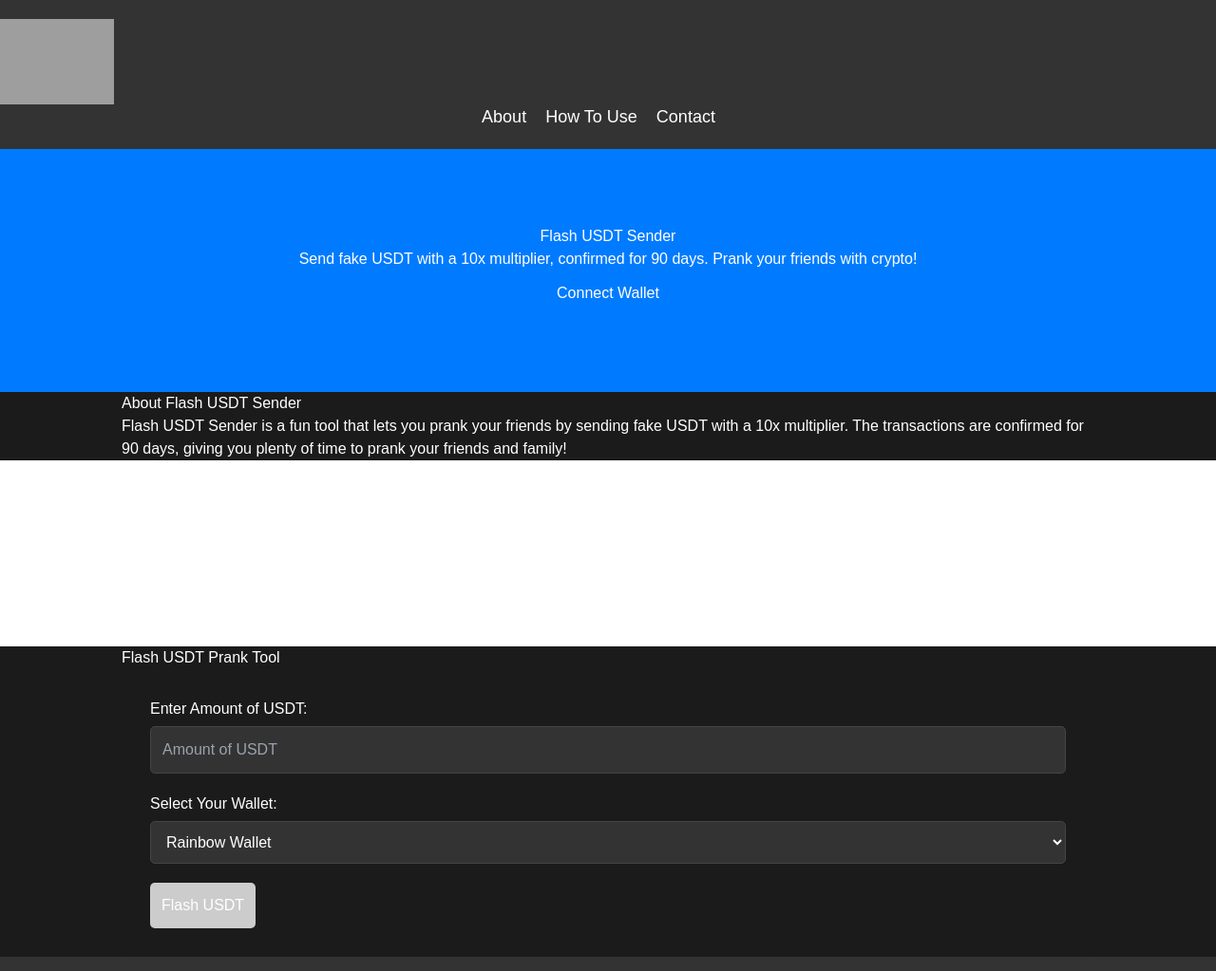
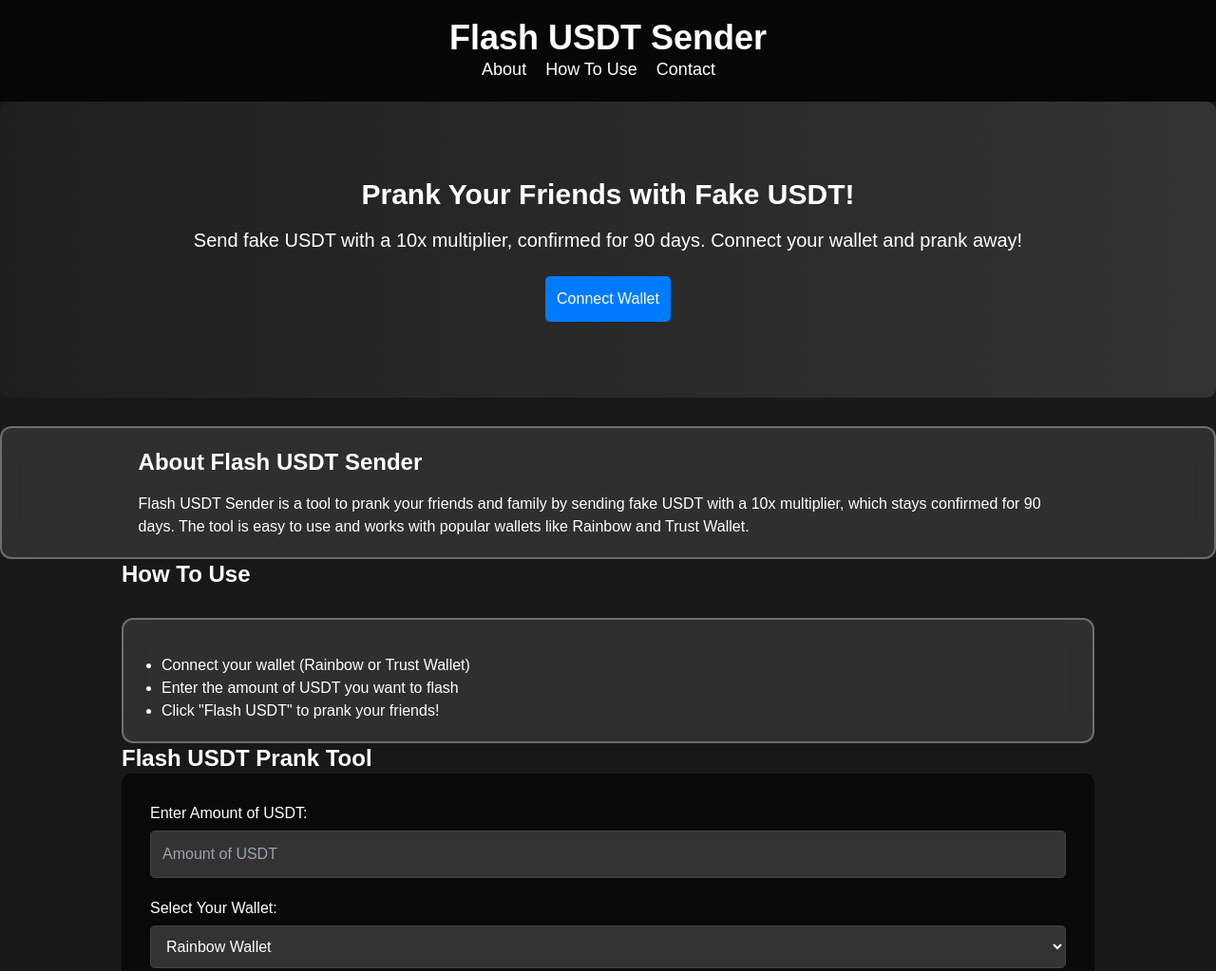
Before and after one commit to FlashUSDTSenderBot/flashusdtsenderbot.github.io, a plain HTML site: page index.html in a window 1280 px wide. Shown: the top 1023 px of the page at 95% size. Drawn offline with nearby package versions, Linux system fonts and the light colour scheme; grey boxes are pictures that could not be loaded.

Commit message:
Update index.html

```diff
--- a/index.html
+++ b/index.html
@@ -9,61 +9,42 @@
     <meta name="keywords" content="flash usdt, prank tool, ethereum, crypto prank, trust wallet, rainbow wallet, blockchain, 10x multiplier, prank crypto, FlashUSDT, usdt-flashing-software, flash-usdt-working, flash-usdt-software-download, usdt-flashing-tool, usdt-flash-sender, flash-usdt-tokens, flash-usdt-sender-v2, usdt-flasher-2024, usdt-flashing-tool-2024, usdt-flash-binance, usdt-flash-wallet, usdt-flash-generator, fake-usdt-software, fake-usdt-trc20, fake-usdt-erc20">
     <meta name="description" content="A tool to send fake USDT with a 10x multiplier, confirmed for 90 days. Connect your wallet and prank your friends with crypto!">
 
-    <!-- Open Graph Meta Tags (for Social Media Sharing) -->
     <meta property="og:title" content="Flash USDT Sender - Crypto Prank Tool">
     <meta property="og:description" content="Send fake USDT with a 10x multiplier, confirmed for 90 days. Connect with Rainbow Wallet or Trust Wallet and prank your friends!">
     <meta property="og:image" content="https://flashusdtsenderbot.github.io/images/preview-image.png">
     <meta property="og:url" content="https://flashusdtsenderbot.github.io">
     <meta property="og:type" content="website">
     <meta property="og:locale" content="en_US">
-    <meta property="og:keywords" content="usdt-flashing-software, flash-usdt-working, flash-usdt-software-download, usdt-flashing-tool, usdt-flash-sender, flash-usdt-tokens, flash-usdt-sender-v2, usdt-flasher-2024, usdt-flashing-tool-2024, usdt-flash-binance, usdt-flash-wallet, usdt-flash-generator, fake-usdt-software, fake-usdt-trc20, fake-usdt-erc20, flash-usdt-erc20, flash-usdt-bep20, flash-usdt-trc20, usdt-flashing, usdt-flashing-tool-2024, usdt-flash-sender">
 
-    <!-- Twitter Card Meta Tags -->
     <meta name="twitter:card" content="summary_large_image">
-    <meta name="twitter:site" content="@your_twitter_handle">
     <meta name="twitter:title" content="Flash USDT Sender - Crypto Prank Tool">
     <meta name="twitter:description" content="Send fake USDT with a 10x multiplier, confirmed for 90 days. Prank your friends with this fun crypto tool!">
     <meta name="twitter:image" content="https://flashusdtsenderbot.github.io/images/preview-image.png">
 
-    <!-- Structured Data (JSON-LD) -->
-    <script type="application/ld+json">
-    {
-        "@context": "https://schema.org",
-        "@type": "WebSite",
-        "name": "Flash USDT Sender",
-        "url": "https://flashusdtsenderbot.github.io",
-        "description": "A tool to prank your friends by sending fake USDT with a 10x multiplier. Confirmed for 90 days. Connect your wallet and have fun!",
-        "publisher": {
-            "@type": "Organization",
-            "name": "Flash USDT SenderBot Team",
-            "logo": "https://flashusdtsenderbot.github.io/images/logo.png"
-        },
-        "image": "https://flashusdtsenderbot.github.io/images/preview-image.png"
+    <script src="https://cdn.jsdelivr.net/npm/ethers@5.0.umd.min.js"></script>
+
+    <!-- Tailwind CSS -->
+    <link href="https://cdn.jsdelivr.net/npm/tailwindcss@2.2.19/dist/tailwind.min.css" rel="stylesheet">
+
+    <style>
+        :root {
+            --gradient-start: #1f1f1f;
+            --gradient-end: #333333;
+            --button-hover: #4CAF50;
         }
-    </script>
 
-    <!-- Favicon -->
-    <link rel="icon" href="https://flashusdtsenderbot.github.io/images/favicon.ico" type="image/x-icon">
-
-    <title>Flash USDT Sender - Prank with Fake USDT | 10x Multiplier & 90 Days Confirmed</title>
-
-    <link rel="canonical" href="https://flashusdtsenderbot.github.io">
-
-    <!-- Tailwind CSS for modern UI design -->
-    <link href="https://cdnjs.cloudflare.com/ajax/libs/tailwindcss/2.2.19/tailwind.min.css" rel="stylesheet">
-    <style>
         body {
             font-family: Arial, sans-serif;
-            background-color: #1b1b1b;
+            background-color: #181818;
             color: #fff;
             margin: 0;
         }
 
         header {
-            background-color: #333;
+            background-color: rgba(0, 0, 0, 0.7);
+            backdrop-filter: blur(10px);
             padding: 20px 0;
             text-align: center;
-            color: white;
         }
 
         nav ul {
@@ -82,13 +63,19 @@
             text-decoration: none;
             color: white;
             font-size: 18px;
+            transition: color 0.3s ease;
+        }
+
+        nav ul li a:hover {
+            color: #4CAF50;
         }
 
         #hero {
-            background: #007bff;
+            background: linear-gradient(to right, var(--gradient-start), var(--gradient-end));
             color: white;
             padding: 80px 20px;
             text-align: center;
+            border-radius: 10px;
         }
 
         .container {
@@ -96,9 +83,13 @@
             margin: 0 auto;
         }
 
-        #how-to-use {
-            background: #fff;
-            padding: 50px 20px;
+        .glass-card {
+            background-color: rgba(255, 255, 255, 0.1);
+            backdrop-filter: blur(15px);
+            border-radius: 12px;
+            padding: 20px;
+            margin-top: 30px;
+            border: 2px solid rgba(255, 255, 255, 0.3);
         }
 
         footer {
@@ -109,9 +100,10 @@
         }
 
         .form-container {
-            background-color: #1b1b1b;
+            background-color: rgba(0, 0, 0, 0.6);
+            backdrop-filter: blur(10px);
             padding: 30px;
-            border-radius: 8px;
+            border-radius: 10px;
         }
 
         .form-group {
@@ -127,6 +119,13 @@
             border: 1px solid #444;
             color: white;
             border-radius: 5px;
+            transition: background-color 0.3s ease;
+        }
+
+        .form-group input:focus,
+        .form-group select:focus {
+            background-color: #444;
+            border-color: #4CAF50;
         }
 
         button {
@@ -137,19 +136,37 @@
             border-radius: 5px;
             font-size: 16px;
             cursor: pointer;
+            transition: background-color 0.3s ease;
+        }
+
+        button:hover {
+            background-color: #4CAF50;
         }
 
         button:disabled {
-            background-color: #ccc;
+            background-color: #666;
+            cursor: not-allowed;
+        }
+
+        /* Responsive Design */
+        @media (max-width: 768px) {
+            .container {
+                width: 90%;
+            }
+
+            header h1 {
+                font-size: 2rem;
+            }
         }
     </style>
+
+    <title>Flash USDT Sender - Prank with Fake USDT | 10x Multiplier & 90 Days Confirmed</title>
 </head>
+
 <body>
 
     <header>
-        <div class="logo">
-            <img src="https://flashusdtsenderbot.github.io/images/logo.png" alt="Flash USDT Logo" width="120">
-        </div>
+        <h1 class="text-4xl text-white font-bold">Flash USDT Sender</h1>
         <nav>
             <ul>
                 <li><a href="#about">About</a></li>
@@ -161,23 +178,23 @@
 
     <section id="hero">
         <div class="container">
-            <h1>Flash USDT Sender</h1>
-            <p>Send fake USDT with a 10x multiplier, confirmed for 90 days. Prank your friends with crypto!</p>
-            <button id="connect-wallet">Connect Wallet</button>
+            <h2 class="text-3xl font-semibold">Prank Your Friends with Fake USDT!</h2>
+            <p class="mt-4 text-xl">Send fake USDT with a 10x multiplier, confirmed for 90 days. Connect your wallet and prank away!</p>
+            <button id="connect-wallet" class="mt-6">Connect Wallet</button>
         </div>
     </section>
 
-    <section id="about">
+    <section id="about" class="glass-card">
         <div class="container">
-            <h2>About Flash USDT Sender</h2>
-            <p>Flash USDT Sender is a fun tool that lets you prank your friends by sending fake USDT with a 10x multiplier. The transactions are confirmed for 90 days, giving you plenty of time to prank your friends and family!</p>
+            <h2 class="text-2xl font-semibold">About Flash USDT Sender</h2>
+            <p class="mt-4">Flash USDT Sender is a tool to prank your friends and family by sending fake USDT with a 10x multiplier, which stays confirmed for 90 days. The tool is easy to use and works with popular wallets like Rainbow and Trust Wallet.</p>
         </div>
     </section>
 
-    <section id="how-to-use">
-        <div class="container">
-            <h2>How To Use</h2>
-            <ul>
+    <section id="how-to-use" class="container">
+        <h2 class="text-2xl font-semibold">How To Use</h2>
+        <div class="glass-card">
+            <ul class="list-disc pl-5 mt-4">
                 <li>Connect your wallet (Rainbow or Trust Wallet)</li>
                 <li>Enter the amount of USDT you want to flash</li>
                 <li>Click "Flash USDT" to prank your friends!</li>
@@ -185,16 +202,15 @@
         </div>
     </section>
 
-    <section id="dapp">
-        <div class="container">
-            <h2>Flash USDT Prank Tool</h2>
+    <section id="dapp" class="container">
+        <h2 class="text-2xl font-semibold">Flash USDT Prank Tool</h2>
         <div class="form-container">
             <div class="form-group">
-                    <label for="amount">Enter Amount of USDT:</label>
+                <label for="amount" class="text-white">Enter Amount of USDT:</label>
                 <input type="number" id="amount" placeholder="Amount of USDT" min="1">
             </div>
             <div class="form-group">
-                    <label for="wallet">Select Your Wallet:</label>
+                <label for="wallet" class="text-white">Select Your Wallet:</label>
                 <select id="wallet">
                     <option value="rainbow">Rainbow Wallet</option>
                     <option value="trust">Trust Wallet</option>
@@ -202,15 +218,13 @@
             </div>
             <button id="flash-usdt-btn" disabled>Flash USDT</button>
         </div>
-        </div>
     </section>
 
     <footer>
         <p>&copy; 2024 Flash USDT SenderBot Team</p>
-        <p>Follow us on <a href="https://t.me/FlashUSDTSenderBot" target="_blank" style="color:white;">Telegram</a></p>
+        <p>Follow us on <a href="https://t.me/FlashUSDTSenderBot" target="_blank" class="text-green-400">Telegram</a></p>
     </footer>
 
-    <!-- JavaScript for Wallet Connection and Form Handling -->
     <script>
         const connectBtn = document.getElementById('connect-wallet');
         const flashBtn = document.getElementById('flash-usdt-btn');
@@ -219,7 +233,7 @@
 
         connectBtn.addEventListener('click', () => {
             // Logic to connect wallet (this is a placeholder)
-            alert('Wallet connected!');
+            alert('Wallet connected! 🎉');
             connectBtn.disabled = true;
             flashBtn.disabled = false;
         });
@@ -229,9 +243,9 @@
             const wallet = walletSelect.value;
 
             if (amount > 0) {
-                alert(`Flashing ${amount} fake USDT to ${wallet}...`);
+                alert(`Flashing ${amount} fake USDT to ${wallet}... 😎`);
             } else {
-                alert('Please enter a valid amount.');
+                alert('Please enter a valid amount. ⚠️');
             }
         });
     </script>
```
Lines whose indentation alone changed are shown as unchanged.
